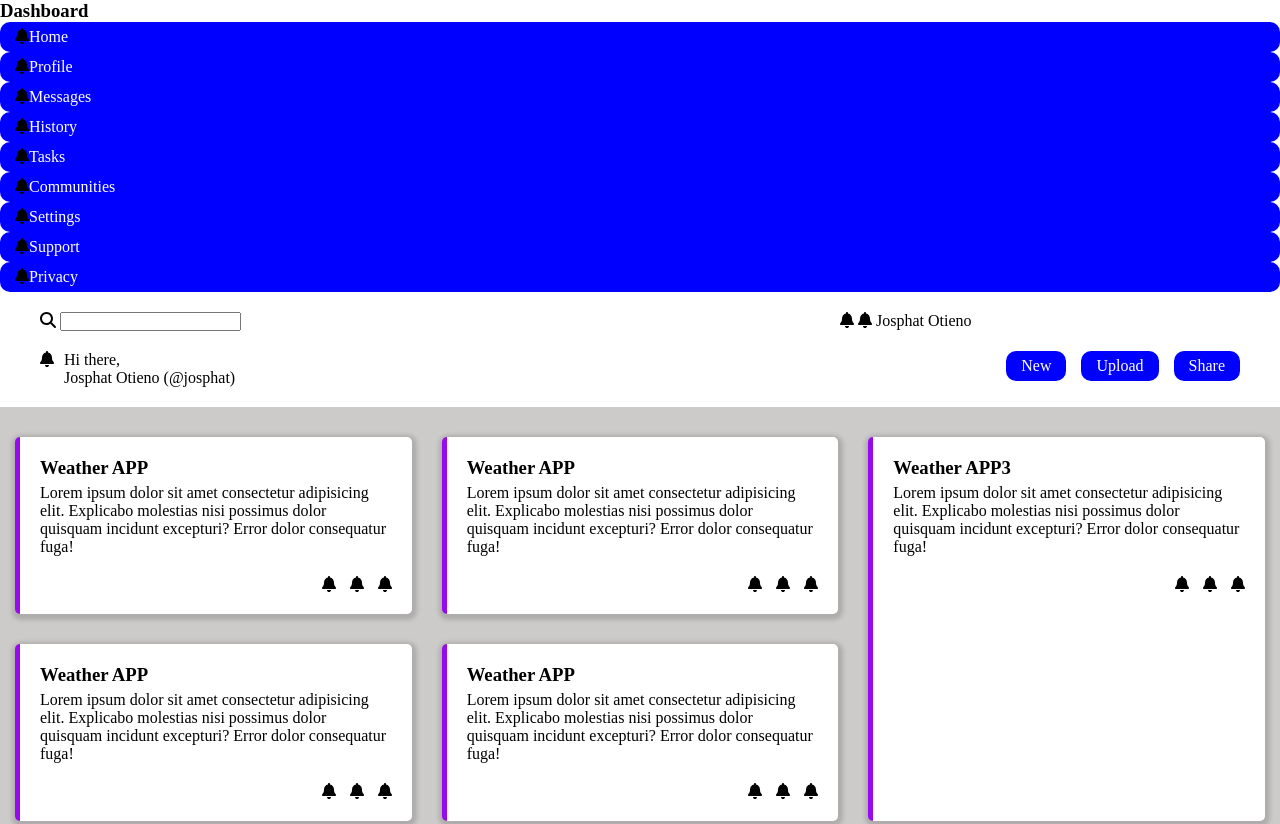
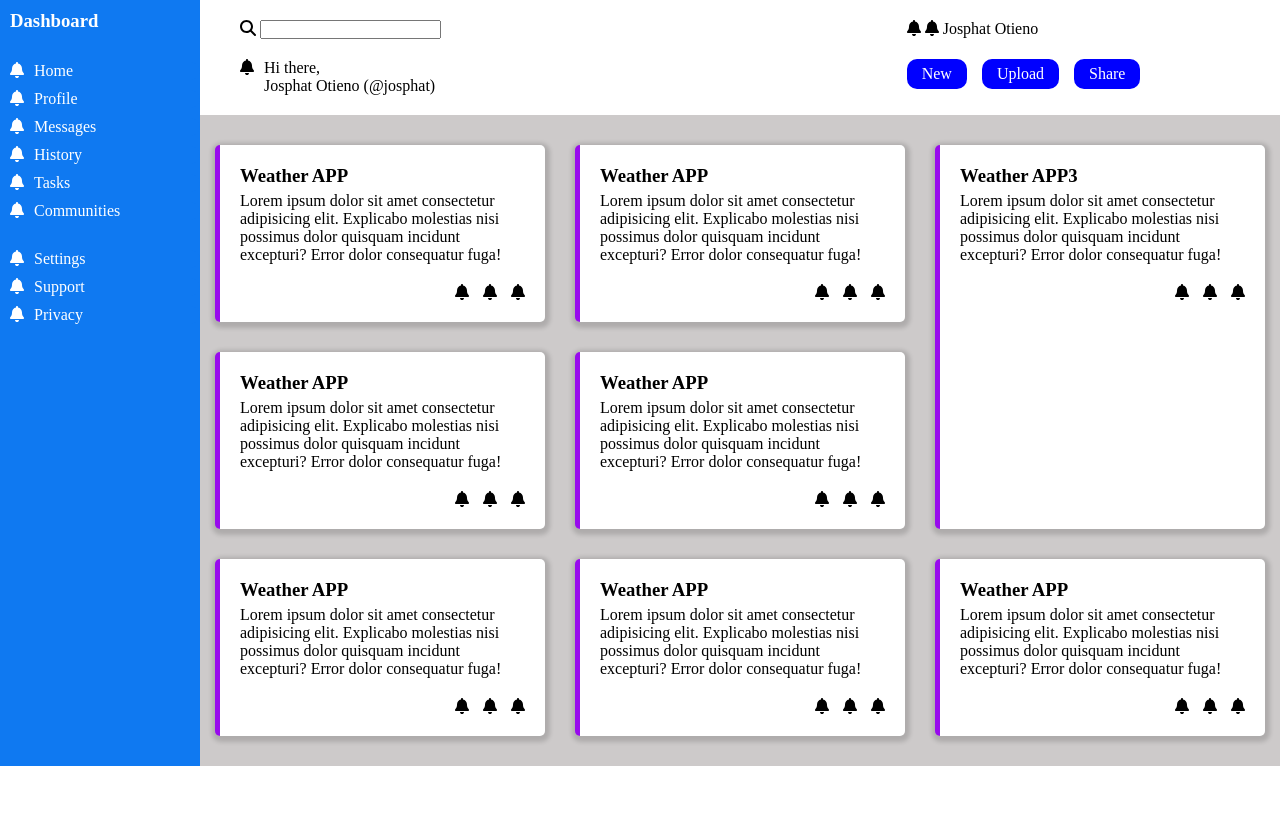
Before and after one commit to josphatotieno/Admin-Dashboard, a plain HTML site: page index.html in a window 1280 px wide. Shown: the top 824 px of the page. After the commit the page ends 800 px from the top, so only its background shows below. Drawn offline with Linux system fonts and the light colour scheme.

Commit message:
Update style.css

```diff
--- a/style.css
+++ b/style.css
@@ -16,14 +16,19 @@ a {
     color: #fff;
 }
 
+body {
+    display: grid;
+    grid-template-columns: 200px 2fr;
+}
+
 header {
     padding: 20px 40px;
 }
 
 .container1,
 .container2 {
-    display: flex;
-    justify-content: space-between;
+    display: grid;
+    grid-template-columns: 2fr 1fr;
 }
 
 .container1 {
@@ -50,6 +55,33 @@ i {
 .nav-wrapper ul {
     display: flex;
     gap: 15px;
+}
+
+/* Sidebar */
+aside {
+    padding: 10px 0 10px 10px;
+    background-color: rgb(15, 121, 241);
+    color: #fff;
+}
+
+.sidebar-title,
+.sidebar-navbar > nav > ul:first-child {
+    margin-bottom: 30px;
+}
+
+.sidebar-navbar li {
+    padding: 0;
+    display: flex;
+    gap: 10px;
+}
+
+.sidebar-navbar > nav > ul > li:not(:last-child) {
+    margin-bottom: 10px;
+}
+
+
+aside li {
+    background-color: rgb(15, 121, 241);
 }
 
 /* Projects */
```
